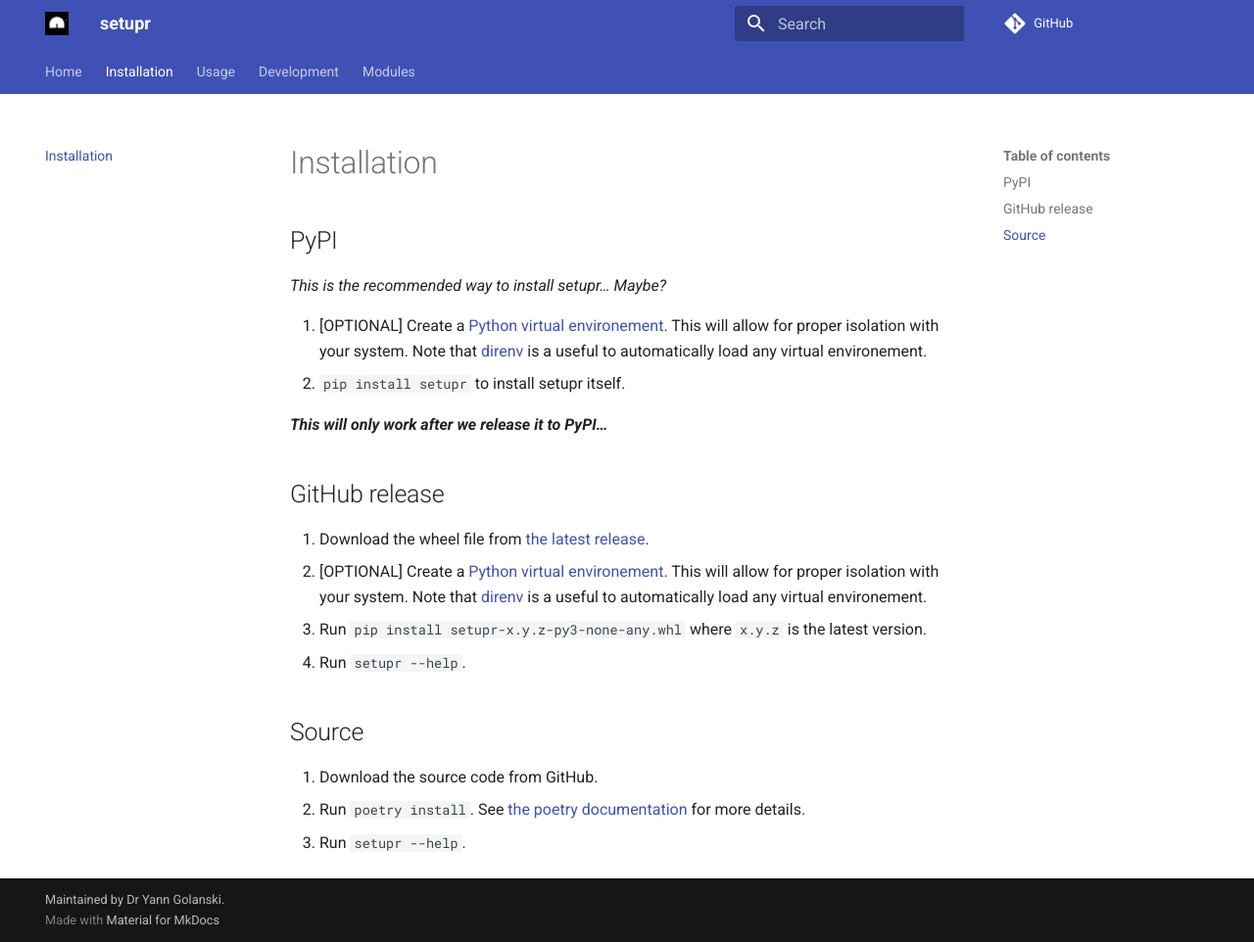
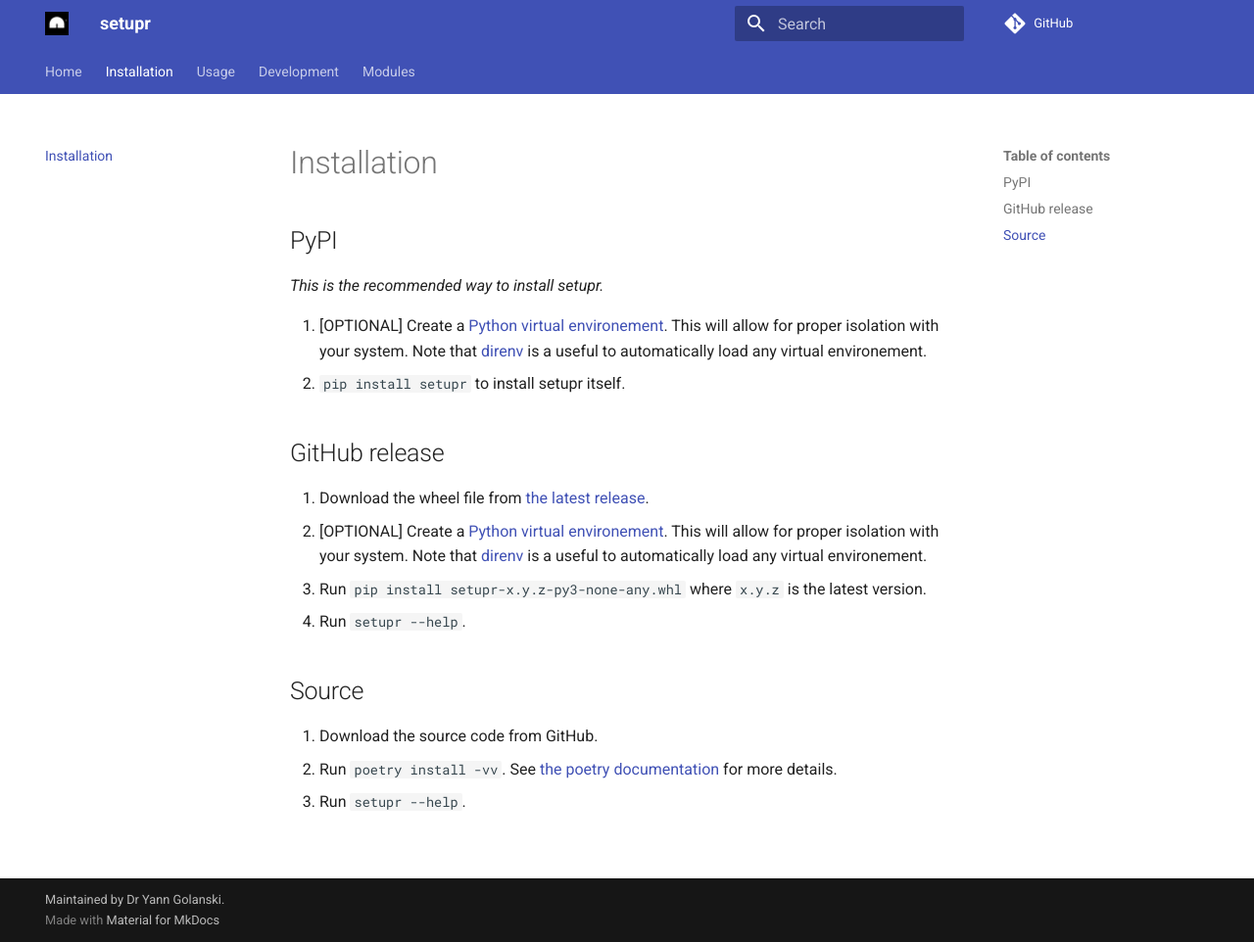
Before and after one commit to testing-felickz/setupr, an MkDocs documentation site: the page built from docs/installation.md, in a window 1280 px wide and 962 px high. Shown: the whole window at 98% size. Built offline with MkDocs 1.6.1 and Material for MkDocs 9.7.7, drawn with Linux system fonts in a browser that asks for light colours; comment, search, counter and statistics services are not loaded.

Commit message:
feat(release): support for PyPi releases (#60)
* chore(poetry): upgrades

* chore: cosmetic changes

* chore: cosmetic changes

* chore: cosmetic changes

* feat(pypi): automatic upload of releases to PyPi

* chore(poetry): setuptools not needed

* test(coverage): coverage report in README

* chore(GH): added notes on contributing

* fix(GHA): coverage badge in README

```diff
--- a/CONTRIBUTING.rst
+++ b/CONTRIBUTING.rst
@@ -103,13 +103,13 @@
 
    .. code-block:: bash
 
-        make lint
+        tast lint
 
 | 7. Now, validate that all unit tests are passing:
 
    .. code-block:: bash
 
-        make test
+        tast tests
 
 | 8. Before raising a pull request you should also run tox. This will run the
    tests across different versions of Python:
--- a/Taskfile.yml
+++ b/Taskfile.yml
@@ -6,7 +6,7 @@
   venv:
     desc: "Create the virtual environment via poetry"
     cmds:
-      - poetry install
+      - poetry install --remove-untracked
     sources:
       - pyproject.toml
       - poetry.lock
--- a/docs/installation.md
+++ b/docs/installation.md
@@ -2,7 +2,7 @@
 
 ## PyPI
 
-*This is the recommended way to install setupr… Maybe?*
+*This is the recommended way to install setupr.*
 
 1. [OPTIONAL] Create a [Python virtual
    environement](https://docs.python.org/3/library/venv.html). This will allow
@@ -10,8 +10,6 @@
    [direnv](https://direnv.net/) is a useful to automatically load any
    virtual environement.
 1. `pip install setupr` to install setupr itself.
-
-***This will only work after we release it to PyPI…***
 
 ## GitHub release
 
@@ -29,7 +27,7 @@
 ## Source
 
 1. Download the source code from GitHub.
-1. Run `poetry install`. See [the poetry
+1. Run `poetry install -vv`. See [the poetry
    documentation](https://python-poetry.org/docs/cli/#install) for more
    details.
 1. Run `setupr --help`.
```
Also changed, not shown: README.md (+24 -4 lines), pyproject.toml (+7 -2 lines), 5 other files.
